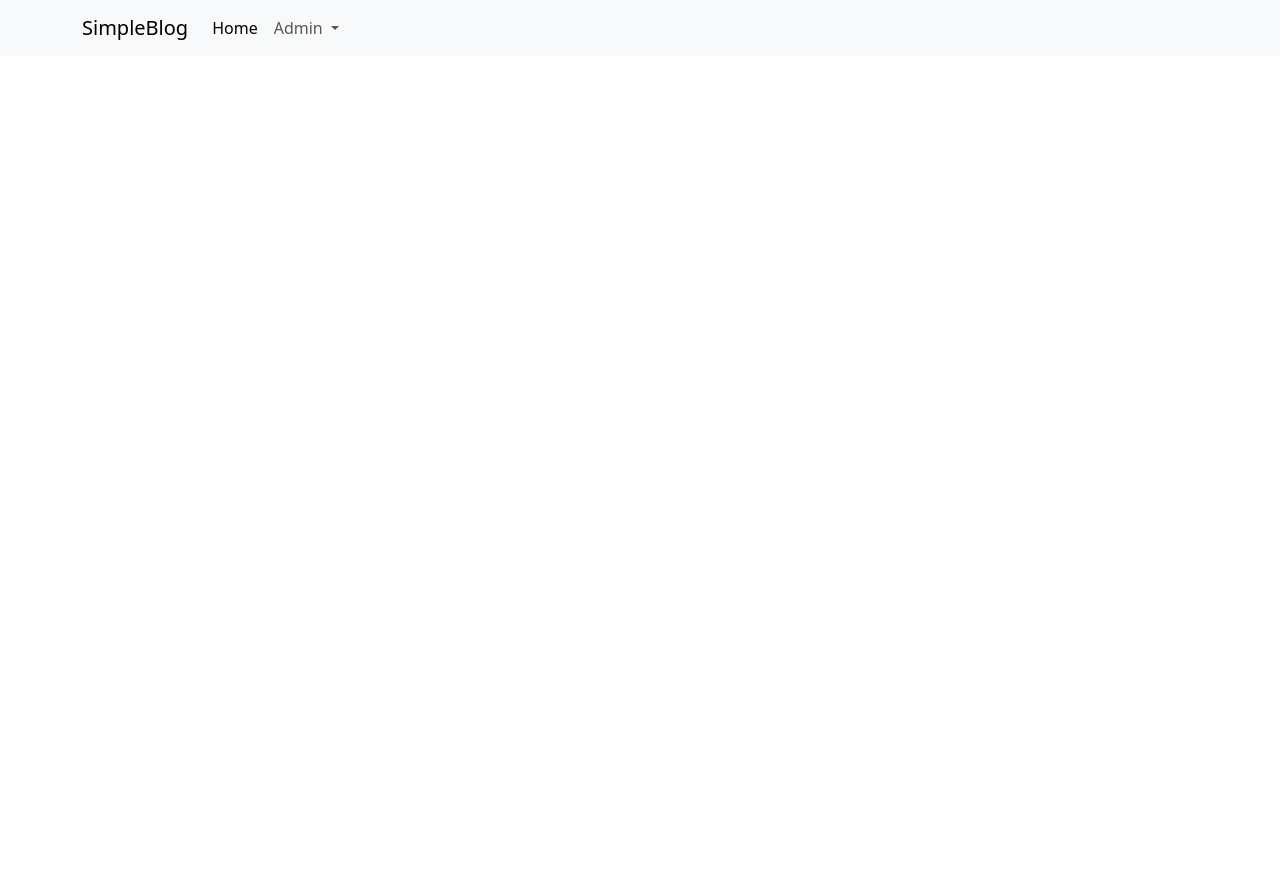
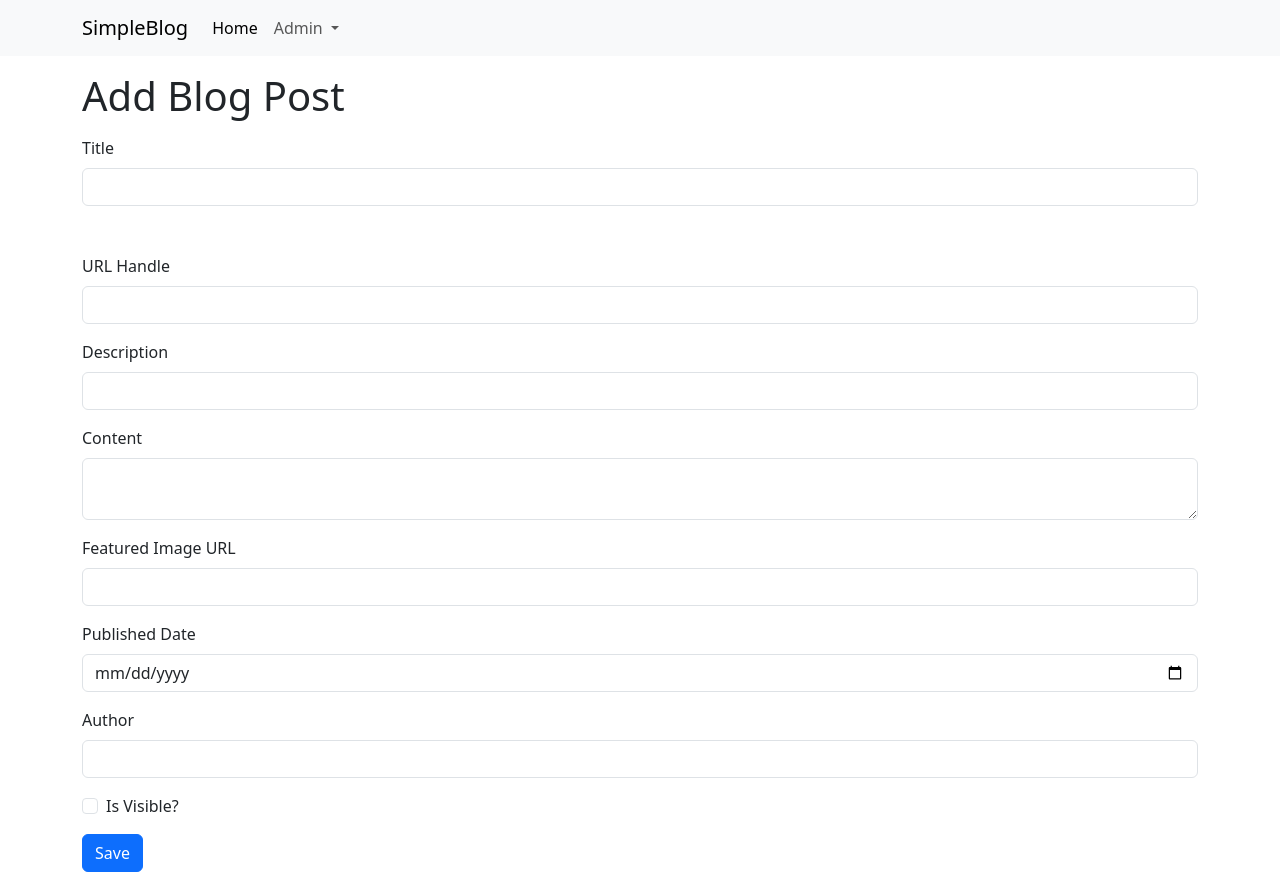
Before and after one commit to charlesGraham/simple-blog, an Angular app in the folder client/SimpleBlog/: page /admin/blogposts/add in a window 1280 px wide. Before the commit this address led to /. Before the commit the page ends 800 px from the top, so only its background shows below. Built offline with nearby package versions, Linux system fonts and the light colour scheme.

Commit message:
Simple form for adding a blog post

```diff
--- a/client/SimpleBlog/src/app/app-routing.module.ts
+++ b/client/SimpleBlog/src/app/app-routing.module.ts
@@ -4,12 +4,15 @@ import { CategoryListComponent } from './features/category/category-list/categor
 import { AddCategoryComponent } from './features/category/add-category/add-category.component';
 import { EditCategoryComponent } from './features/category/edit-category/edit-category.component';
 import { BlogPostListComponent } from './features/blog-post/blog-post-list/blog-post-list.component';
+import { AddBlogPostComponent } from './features/blog-post/add-blog-post/add-blog-post.component';
 
 const routes: Routes = [
   { path: 'admin/categories', component: CategoryListComponent },
   { path: 'admin/categories/add', component: AddCategoryComponent },
   { path: 'admin/categories/:id', component: EditCategoryComponent },
-  { path: 'admin/blogposts', component: BlogPostListComponent }
+  { path: 'admin/blogposts', component: BlogPostListComponent },
+  { path: 'admin/blogposts/add', component: AddBlogPostComponent }
+
 
 ];
 
--- a/client/SimpleBlog/src/app/app.module.ts
+++ b/client/SimpleBlog/src/app/app.module.ts
@@ -10,6 +10,7 @@ import { FormsModule } from '@angular/forms';
 import { HttpClientModule } from '@angular/common/http';
 import { EditCategoryComponent } from './features/category/edit-category/edit-category.component';
 import { BlogPostListComponent } from './features/blog-post/blog-post-list/blog-post-list.component';
+import { AddBlogPostComponent } from './features/blog-post/add-blog-post/add-blog-post.component';
 
 @NgModule({
   declarations: [
@@ -18,7 +19,8 @@ import { BlogPostListComponent } from './features/blog-post/blog-post-list/blog-
     CategoryListComponent,
     AddCategoryComponent,
     EditCategoryComponent,
-    BlogPostListComponent
+    BlogPostListComponent,
+    AddBlogPostComponent
   ],
   imports: [
     BrowserModule,
--- /dev/null
+++ b/client/SimpleBlog/src/app/features/blog-post/add-blog-post/add-blog-post.component.html
@@ -0,0 +1,67 @@
+<div class="container">
+  <h1 class="mt-3">Add Blog Post</h1>
+
+  <form (ngSubmit)="handleSubmit()">
+    <div class="mt-2 mb-5">
+      <div class="mt-3">
+        <label for="title" class="form-label">Title</label>
+        <input type="text" id="title" name="title" class="form-control" />
+      </div>
+    </div>
+
+    <div class="mt-2">
+      <div class="mt-3">
+        <label for="urlHandle" class="form-label">URL Handle</label>
+        <input type="text" id="urlHandle" name="urlHandle" class="form-control" />
+      </div>
+    </div>
+
+    <div class="mt-2">
+      <div class="mt-3">
+        <label for="shortDescription" class="form-label">Description</label>
+        <input type="text" id="shortDescription" name="shortDescription" class="form-control" />
+      </div>
+    </div>
+
+    <div class="mt-2">
+      <div class="mt-3">
+        <label for="content" class="form-label">Content</label>
+        <textarea type="text" id="content" name="content" class="form-control"></textarea>
+      </div>
+    </div>
+
+    <div class="mt-2">
+      <div class="mt-3">
+        <label for="featuredImageUrl" class="form-label">Featured Image URL</label>
+        <input type="text" id="featuredImageUrl" name="featuredImageUrl" class="form-control" />
+      </div>
+    </div>
+
+    <div class="mt-2">
+      <div class="mt-3">
+        <label for="publishedDate" class="form-label">Published Date</label>
+        <input type="date" id="publishedDate" name="publishedDate" class="form-control" />
+      </div>
+    </div>
+
+    <div class="mt-2">
+      <div class="mt-3">
+        <label for="author" class="form-label">Author</label>
+        <input type="text" id="author" name="author" class="form-control" />
+      </div>
+    </div>
+
+    <div class="form-check mt-3">
+      <input class="form-check-input" type="checkbox" id="isVisible">
+      <label class="form-check-label" for="isVisible">
+        Is Visible?
+      </label>
+    </div>
+
+    <div class="mt-3">
+      <button type="submit" class="btn btn-primary">
+        Save
+      </button>
+    </div>
+  </form>
+</div>
--- /dev/null
+++ b/client/SimpleBlog/src/app/features/blog-post/add-blog-post/add-blog-post.component.ts
@@ -0,0 +1,11 @@
+import { Component } from '@angular/core';
+
+@Component({
+  selector: 'app-add-blog-post',
+  templateUrl: './add-blog-post.component.html',
+  styleUrls: ['./add-blog-post.component.css']
+})
+export class AddBlogPostComponent {
+
+  handleSubmit() { }
+}
--- a/client/SimpleBlog/src/app/features/blog-post/blog-post-list/blog-post-list.component.html
+++ b/client/SimpleBlog/src/app/features/blog-post/blog-post-list/blog-post-list.component.html
@@ -1,9 +1,7 @@
 <div class="container">
-  <h1 class="mt-3">
+  <h1 class="mt-3">Blog Posts</h1>
 
-    <div class="d-flex justify-content-end mt-3">
-      <a [routerLink]="['/admin/blogposts/add']" class="btn btn-primary">Add Post</a>
-    </div>
-
-  </h1>
+  <div class="d-flex justify-content-end mt-3">
+    <a [routerLink]="['/admin/blogposts/add']" class="btn btn-primary">Add Post</a>
+  </div>
 </div>
```
Also changed, not shown: client/SimpleBlog/src/app/features/blog-post/add-blog-post/add-blog-post.component.css (added), 1 other file (tests, documents, lock files or other folders).
